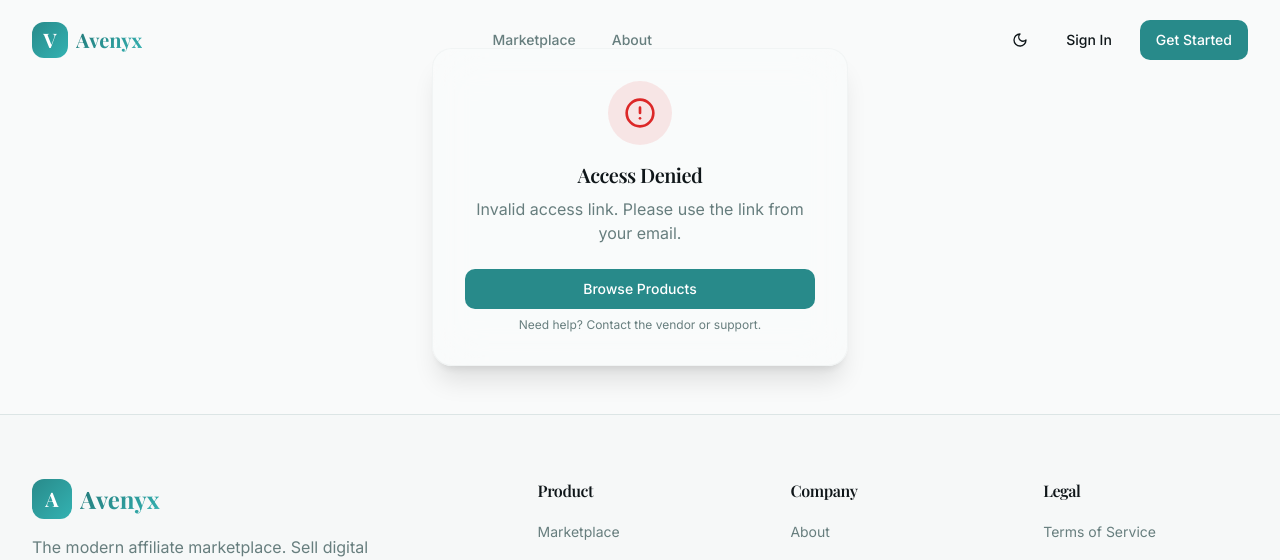
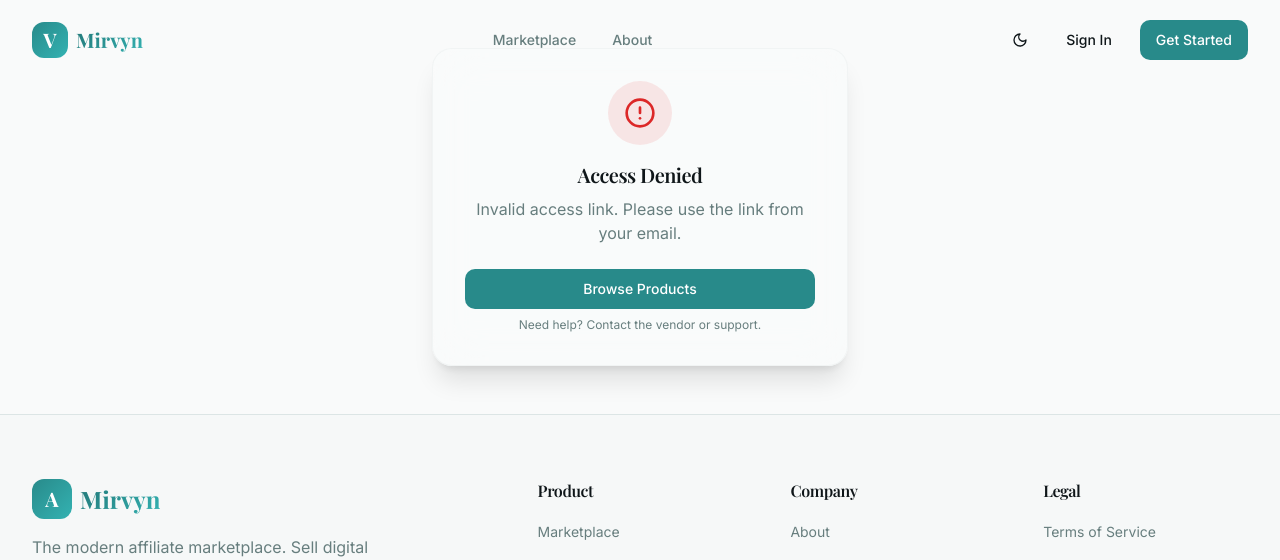
Before and after one commit to olamideazeez774-prog/veritaspay-com, a React (Vite) app: page /delivery in a window 1280 px wide. Shown: the top 560 px of the page. Built offline with nearby package versions, Linux system fonts and the light colour scheme; the HTML template or start-up script is replaced by a standard one; a web font is replaced by a local one.

Commit message:
rebrand: change site name from Avenyx to Mirvyn

```diff
--- a/index.html
+++ b/index.html
@@ -5,14 +5,14 @@
     <meta name="viewport" content="width=device-width, initial-scale=1.0, maximum-scale=1.0, user-scalable=no" />
     <title>Mirvyn- The Premium Affiliate Commerce Platform</title>
     <meta name="description" content="Sell digital products, recruit affiliates, and scale your revenue with complete transparency. The premium affiliate commerce platform for creators and marketers.">
-    <meta name="author" content="Avenyx" />
-    <meta name="keywords" content="affiliate marketing, digital products, marketplace, vendor, affiliate, commission, earnings, Avenyx" />
+    <meta name="author" content="Mirvyn" />
+    <meta name="keywords" content="affiliate marketing, digital products, marketplace, vendor, affiliate, commission, earnings, Mirvyn" />
 
     <!-- PWA Meta Tags -->
     <meta name="theme-color" content="#0f172a" />
     <meta name="apple-mobile-web-app-capable" content="yes" />
     <meta name="apple-mobile-web-app-status-bar-style" content="black-translucent" />
-    <meta name="apple-mobile-web-app-title" content="Avenyx" />
+    <meta name="apple-mobile-web-app-title" content="Mirvyn" />
     <link rel="apple-touch-icon" href="/pwa-192x192.png" />
     <link rel="mask-icon" href="/favicon.ico" color="#0f172a" />
 
--- a/src/components/OnboardingFlow.tsx
+++ b/src/components/OnboardingFlow.tsx
@@ -195,7 +195,7 @@ export function OnboardingFlow({ onComplete, onSkip }: OnboardingFlowProps) {
         <div className="flex items-center justify-between mb-6">
           <div>
             <h2 className="text-lg font-bold">
-              Welcome to Avenyx
+              Welcome to Mirvyn
             </h2>
             <p className="text-sm text-muted-foreground">
               {isVendor ? "Vendor" : "Affiliate"} Quick Start Guide
--- a/src/components/PaymentModal.tsx
+++ b/src/components/PaymentModal.tsx
@@ -66,7 +66,7 @@ export function PaymentModal({
       return (data?.value as Record<string, string>) || {
         bankName: "Wema Bank",
         accountNumber: "0123456789",
-        accountName: "Avenyx Ltd",
+        accountName: "Mirvyn Ltd",
       };
     },
   });
--- a/src/lib/constants.ts
+++ b/src/lib/constants.ts
@@ -1,6 +1,6 @@
 // Platform configuration constants
 
-export const PLATFORM_NAME = "Avenyx";
+export const PLATFORM_NAME = "Mirvyn";
 export const PLATFORM_TAGLINE = "The Premium Affiliate Commerce Platform";
 
 export const DEFAULT_PLATFORM_FEE_PERCENT = 10;
--- a/src/pages/Install.tsx
+++ b/src/pages/Install.tsx
@@ -77,7 +77,7 @@ export default function InstallPage() {
         <Card className="overflow-hidden">
           <CardContent className="p-6 space-y-6">
             <div className="flex items-center gap-4">
-              <img src="/pwa-192x192.png" alt="Avenyx" className="h-16 w-16 rounded-2xl shadow-lg" />
+              <img src="/pwa-192x192.png" alt="Mirvyn" className="h-16 w-16 rounded-2xl shadow-lg" />
               <div>
                 <h2 className="text-xl font-bold">{PLATFORM_NAME}</h2>
                 <p className="text-sm text-muted-foreground">Affiliate Commerce Platform</p>
@@ -103,7 +103,7 @@ export default function InstallPage() {
                 <CheckCircle className="h-6 w-6 text-success" />
                 <div>
                   <p className="font-semibold text-success">App Installed!</p>
-                  <p className="text-sm text-muted-foreground">You can now use Avenyx from your home screen</p>
+                  <p className="text-sm text-muted-foreground">You can now use Mirvyn from your home screen</p>
                 </div>
               </div>
             ) : isIOS ? (
@@ -130,7 +130,7 @@ export default function InstallPage() {
             ) : deferredPrompt ? (
               <Button onClick={handleInstall} className="w-full" size="lg">
                 <Download className="mr-2 h-5 w-5" />
-                Install Avenyx
+                Install Mirvyn
               </Button>
             ) : (
               <div className="text-center text-sm text-muted-foreground p-4 rounded-lg bg-muted/50">
```
